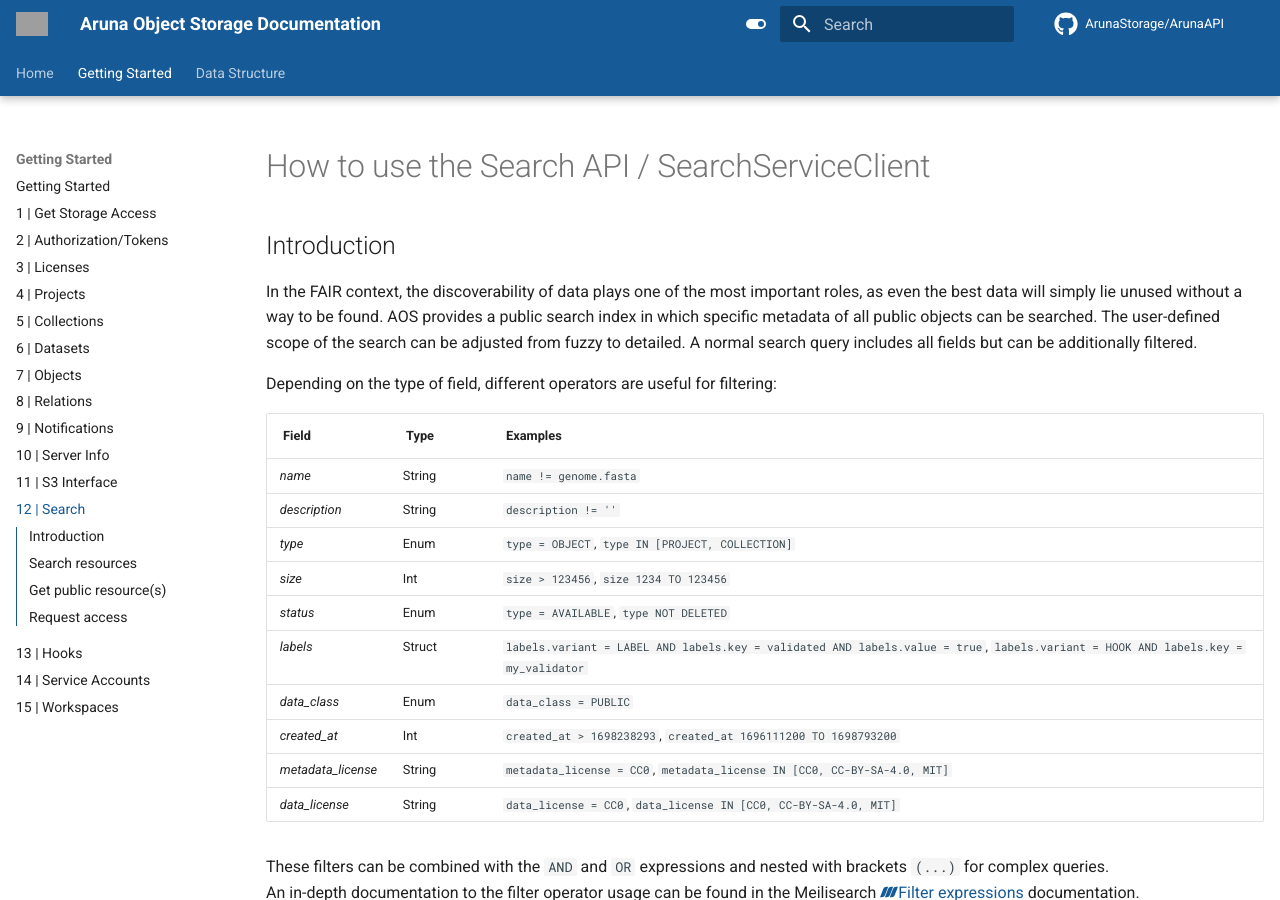
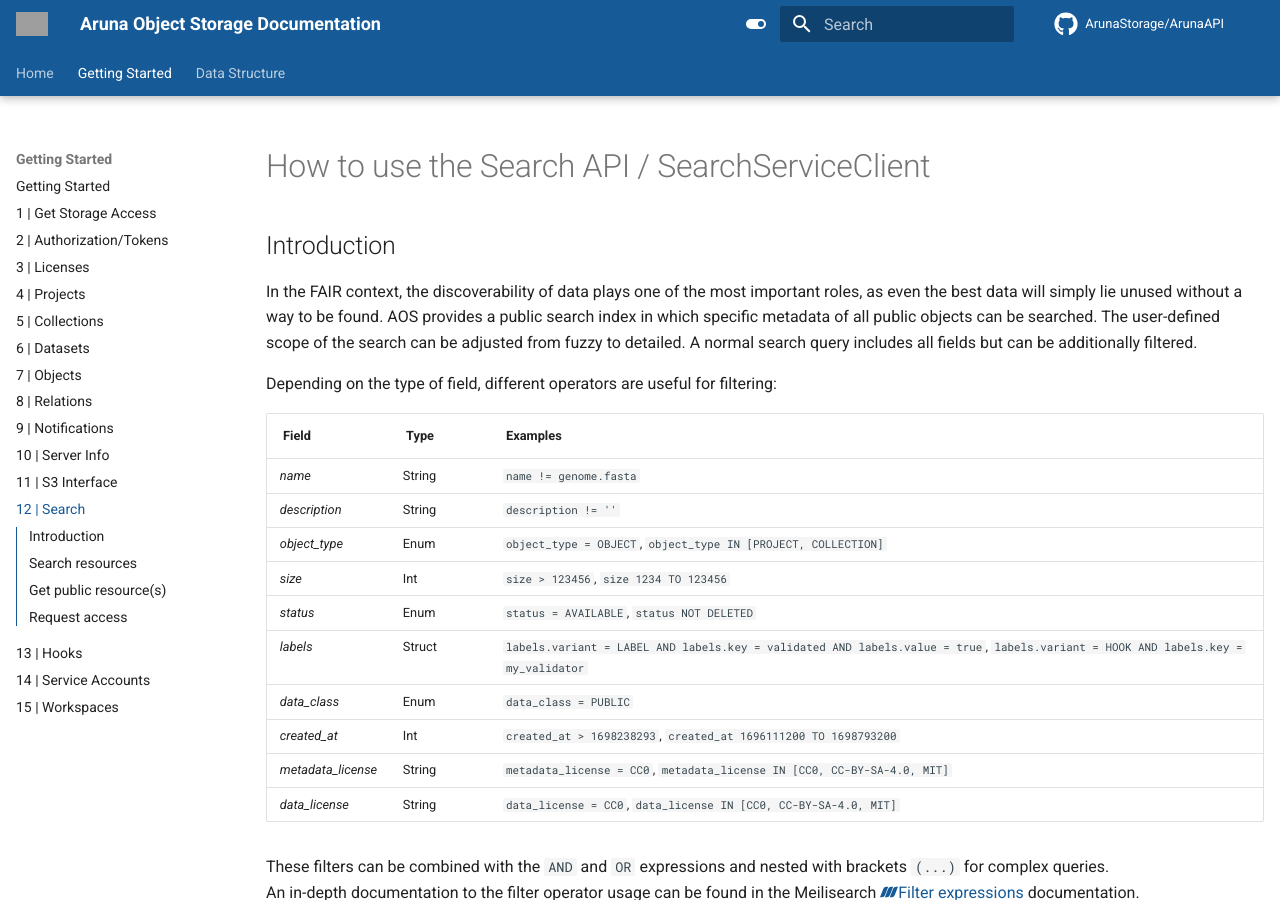
Before and after one commit to ArunaStorage/documentation, an MkDocs documentation site: the page built from docs/get_started/basic_usage/12_How-To-Search.md, in a window 1280 px wide and 900 px high. Built offline with MkDocs 1.6.1 and Material for MkDocs 9.7.7, drawn with Linux system fonts in a browser that asks for light colours; comment, search, counter and statistics services are not loaded; the version menu is left out; grey boxes are pictures that could not be loaded.

Commit message:
docs: Correct search index field names + examples

```diff
--- a/docs/get_started/basic_usage/12_How-To-Search.md
+++ b/docs/get_started/basic_usage/12_How-To-Search.md
@@ -7,13 +7,13 @@ In the FAIR context, the discoverability of data plays one of the most important
 
 Depending on the type of field, different operators are useful for filtering:
 
-| Field               | Type   | Examples |
-|---------------------|--------|----------|
+| Field               | Type   | Examples               |
+|---------------------|--------|------------------------|
 | *name*              | String | `name != genome.fasta` |
-| *description*       | String | `description != ''` |
-| *type*              | Enum   | `type = OBJECT`, `type IN [PROJECT, COLLECTION]` |
+| *description*       | String | `description != ''`    |
+| *object_type*       | Enum   | `object_type = OBJECT`, `object_type IN [PROJECT, COLLECTION]` |
 | *size*              | Int    | `size > 123456`, `size 1234 TO 123456` |
-| *status*            | Enum   | `type = AVAILABLE`, `type NOT DELETED` |
+| *status*            | Enum   | `status = AVAILABLE`, `status NOT DELETED` |
 | *labels*            | Struct | `labels.variant = LABEL AND labels.key = validated AND labels.value = true`, `labels.variant = HOOK AND labels.key = my_validator` |
 | *data_class*        | Enum   | `data_class = PUBLIC` |
 | *created_at*        | Int    | `created_at > 1698238293`, `created_at 1696111200 TO 1698793200` |
```
